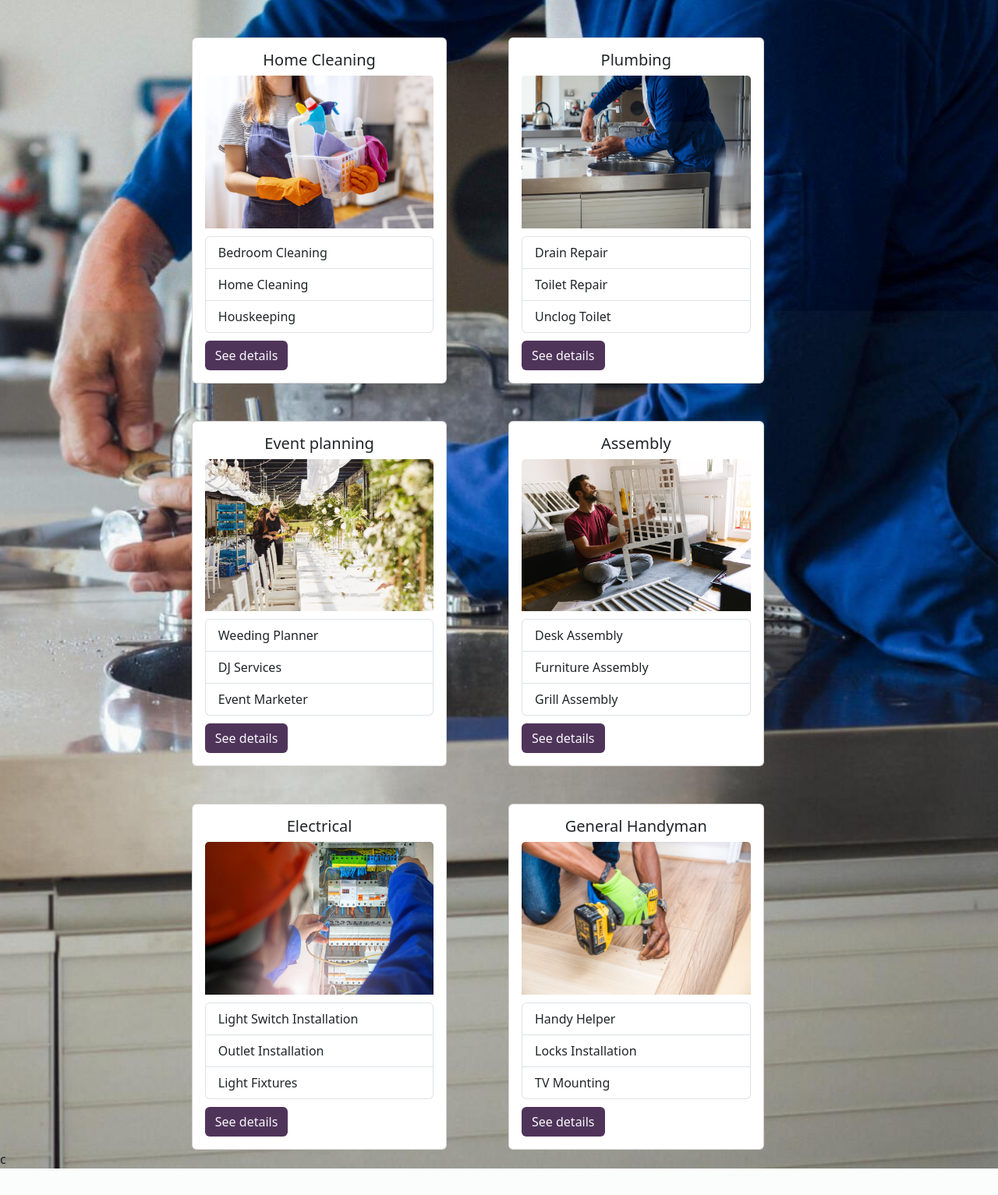
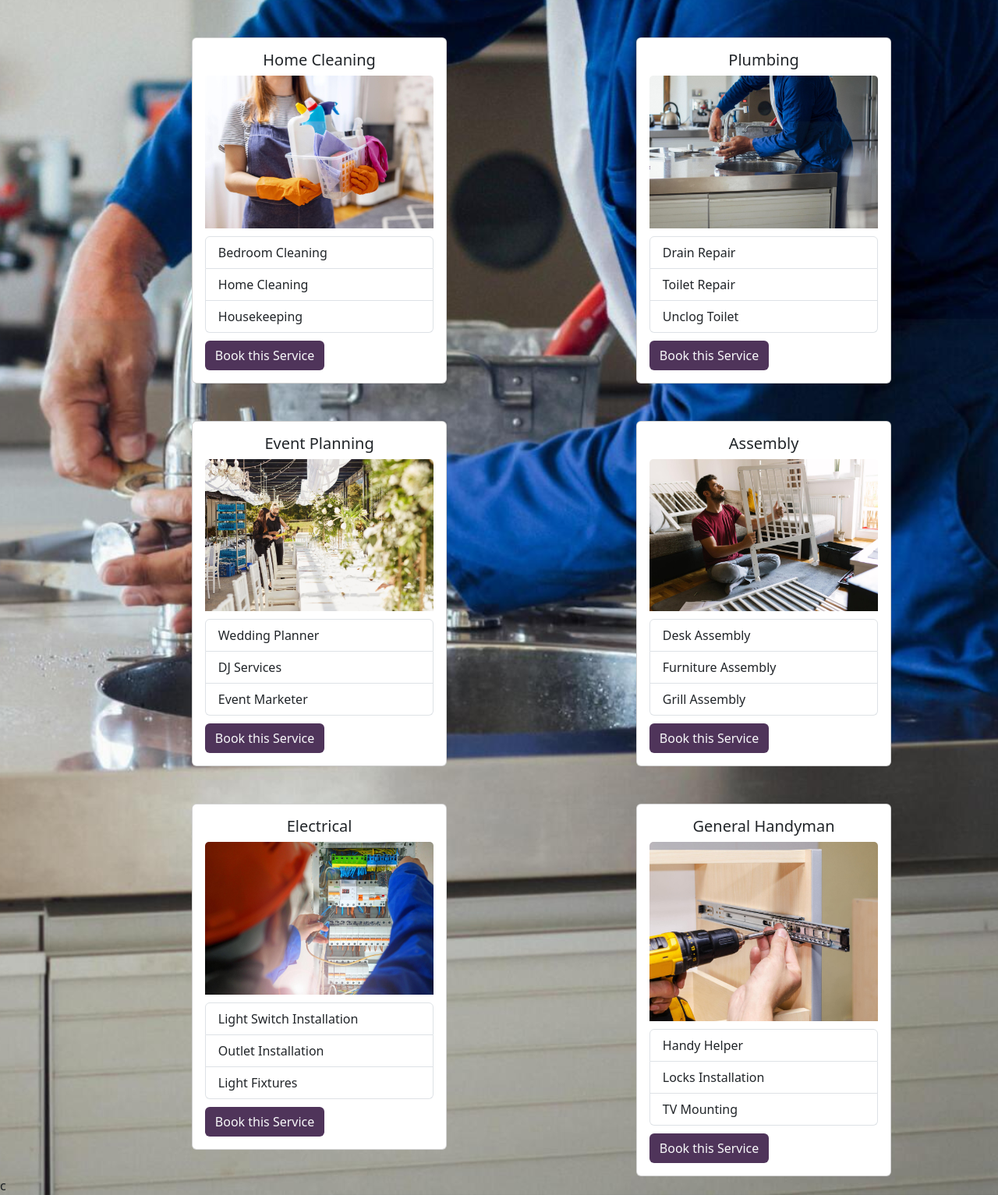
Before and after one commit to sarachafikidrissi/Locallinker, a Flask app: page /services in a window 1280 px wide. Shown: the part 72-1605 px from the top of the page at 78% size. Before the commit the page ends 1571 px from the top, so only its background shows below. Run offline with Flask 3, Linux system fonts and the light colour scheme.

Commit message:
modify services page

```diff
--- a/application/static/login.css
+++ b/application/static/login.css
@@ -1,5 +1,5 @@
 body {
-    background-image: url('../static/Images/homerepairing.jpg');
+    background-image: url('../static/Images/plumbing.jpg');
     background-size: cover;
     background-position: center;
     height: 100vh;
--- a/application/static/register.css
+++ b/application/static/register.css
@@ -1,5 +1,5 @@
 body {
-    background-image: url('../static/Images/homerepairing.jpg');
+    background-image: url('../static/Images/plumbing.jpg');
     background-size: cover;
     background-position: center;
     height: 100vh; /* Full viewport height */
--- a/application/static/services.css
+++ b/application/static/services.css
@@ -1,5 +1,5 @@
 body {
-    background-image: url('../static/Images/homerepairing.jpg');
+    background-image: url('../static/Images/plumbing.jpg');
     background-size: cover;
     background-position: center;
 }
--- a/application/templates/services.html
+++ b/application/templates/services.html
@@ -19,7 +19,7 @@
       </form>
     </div>
   </nav>
-  <div class="container">
+  <!-- <div class="container">
   <div class="row">
     <div class="col-md-6">
       <div class="card mt-5" style="width: 60%; margin-left: 30%;">
@@ -31,7 +31,11 @@
             <a href="#" class="list-group-item list-group-item-action ">Home Cleaning</a>
             <a href="#" class="list-group-item list-group-item-action">Houskeeping</a>
           </div>
-          <a href="#" class="btn text-light">See details</a>
+          {% if current_user.is_authenticated %}
+          <a href="{{ url_for('user_dashboard') }}" class="btn text-light">Book this Service</a>
+          {% else %}
+          <a href="{{ url_for('login') }}" class="btn text-light">Book this Service</a>
+          {% endif %}
         </div>
 
       </div>
@@ -47,7 +51,7 @@
             <a href="#" class="list-group-item list-group-item-action ">Toilet Repair</a>
             <a href="#" class="list-group-item list-group-item-action">Unclog Toilet</a>
           </div>
-          <a href="#" class="btn text-light">See details</a>
+          <a href="#" class="btn text-light">Book this Service</a>
         </div>
       </div>
     </div>
@@ -61,7 +65,7 @@
             <a href="#" class="list-group-item list-group-item-action ">DJ Services</a>
             <a href="#" class="list-group-item list-group-item-action">Event Marketer</a>
           </div>
-          <a href="#" class="btn text-light">See details</a>
+          <a href="#" class="btn text-light">Book this Service</a>
         </div>
       </div>
     </div>
@@ -75,7 +79,7 @@
             <a href="#" class="list-group-item list-group-item-action ">Furniture Assembly</a>
             <a href="#" class="list-group-item list-group-item-action">Grill Assembly</a>
           </div>
-          <a href="#" class="btn text-light">See details</a>
+          <a href="#" class="btn text-light">Book this Service</a>
         </div>
       </div>
     </div>
@@ -89,7 +93,7 @@
             <a href="#" class="list-group-item list-group-item-action ">Outlet Installation</a>
             <a href="#" class="list-group-item list-group-item-action">Light Fixtures</a>
           </div>
-          <a href="#" class="btn text-light">See details</a>
+          <a href="#" class="btn text-light">Book this Service</a>
         </div>
       </div>
     </div>
@@ -103,12 +107,40 @@
             <a href="#" class="list-group-item list-group-item-action">Locks Installation</a>
             <a href="#" class="list-group-item list-group-item-action">TV Mounting</a>
           </div>
-          <a href="#" class="btn text-light">See details</a>
+          <a href="#" class="btn text-light">Book this Service</a>
         </div>
       </div>
     </div>
   </div>
+</div> -->
+
+<div class="container">
+  <div class="row">
+    {% for service, sub_services in service_list.items() %}
+    <div class="col-md-6">
+      <div class="card mt-5" style="width: 60%; margin-left: 30%;">
+        <div class="card-body service">
+          <h5 class="card-title text-center">{{ service }}</h5>
+          <!-- You can add image here -->
+          <img src="../static/Images/{{ service }}.jpg" class="card-img-top">
+          <div class="list-group">
+            {% for sub_service in sub_services %}
+            <a href="#" class="list-group-item list-group-item-action">{{ sub_service }}</a>
+            {% endfor %}
+          </div>
+          <!-- You can handle booking button dynamically as per your requirement -->
+          {% if current_user.is_authenticated %}
+          <a href="{{ url_for('user_dashboard') }}" class="btn text-light">Book this Service</a>
+          {% else %}
+          <a href="{{ url_for('login') }}" class="btn text-light">Book this Service</a>
+          {% endif %}
+        </div>
+      </div>
+    </div>
+    {% endfor %}
+  </div>
 </div>
+
 <script type="text/javascript">
   function search() {
       let filter = document.getElementById('find').value.toUpperCase();
@@ -117,6 +149,7 @@
       items.forEach(function(item) {
           let title = item.querySelector('.card-title').textContent.toUpperCase();
           let listItems = item.querySelectorAll('.list-group-item');
+
 
           if (title.includes(filter)) {
               item.style.display = "";
--- a/application/templates/user_dashboard.html
+++ b/application/templates/user_dashboard.html
@@ -43,7 +43,7 @@
                     <a href="{{ url_for('home') }}" class="nav-link active">Home</a>
                 </li>
                 <li class="nav-item dropdown">
-                    <a href="#" class="nav-link">Services</a>
+                    <a href="{{ url_for('services') }}" class="nav-link">Services</a>
                 </li>
                 <li class="nav-item">
                     <a href="#" class="nav-link">About Us</a>
--- a/application/views.py
+++ b/application/views.py
@@ -1,12 +1,19 @@
 from flask import render_template, url_for, flash, redirect, session, request
 from application import app, db, bcrypt
 from application.form import RegistrationForm, LoginForm
-from application.models import User, Service, Booking, Review
+from application.models import User, Service, Booking, Review, SubService
 from flask_login import login_user, current_user, logout_user
 
 
 
-
+services_data = {
+    "Home Cleaning": ["Bedroom Cleaning", "Home Cleaning", "Housekeeping"],
+    "Plumbing": ["Drain Repair", "Toilet Repair", "Unclog Toilet"],
+    "Event Planning": ["Wedding Planner", "DJ Services", "Event Marketer"],
+    "Assembly": ["Desk Assembly", "Furniture Assembly", "Grill Assembly"],
+    "Electrical": ["Light Switch Installation", "Outlet Installation", "Light Fixtures"],
+    "General Handyman": ["Handy Helper", "Locks Installation", "TV Mounting"]
+}
 
 @app.route('/')
 @app.route('/home')
@@ -68,4 +75,5 @@ def provider_dashboard():
 
 @app.route('/services')
 def services():
-    return render_template('services.html', title='Services')
+    services = Service.query.all()
+    return render_template('services.html', title='Services', service_list=services_data)
```
Also changed, not shown: application/models.py (+8 -2 lines), application/form.py (line endings or trailing spaces), application/static/Images/electrical.jpg (renamed from application/static/Images/electrical_service.jpg), application/static/Images/event planning.jpg (renamed from application/static/Images/eventplanner.jpg), application/static/Images/general handyman.jpg (renamed from application/static/Images/handyman.jpg), application/static/Images/home cleaning.jpg (renamed from application/static/Images/homecleaning.jpg), application/static/Images/plumbing.jpg (renamed from application/static/Images/homerepairing.jpg), instance/locallinker.db.
